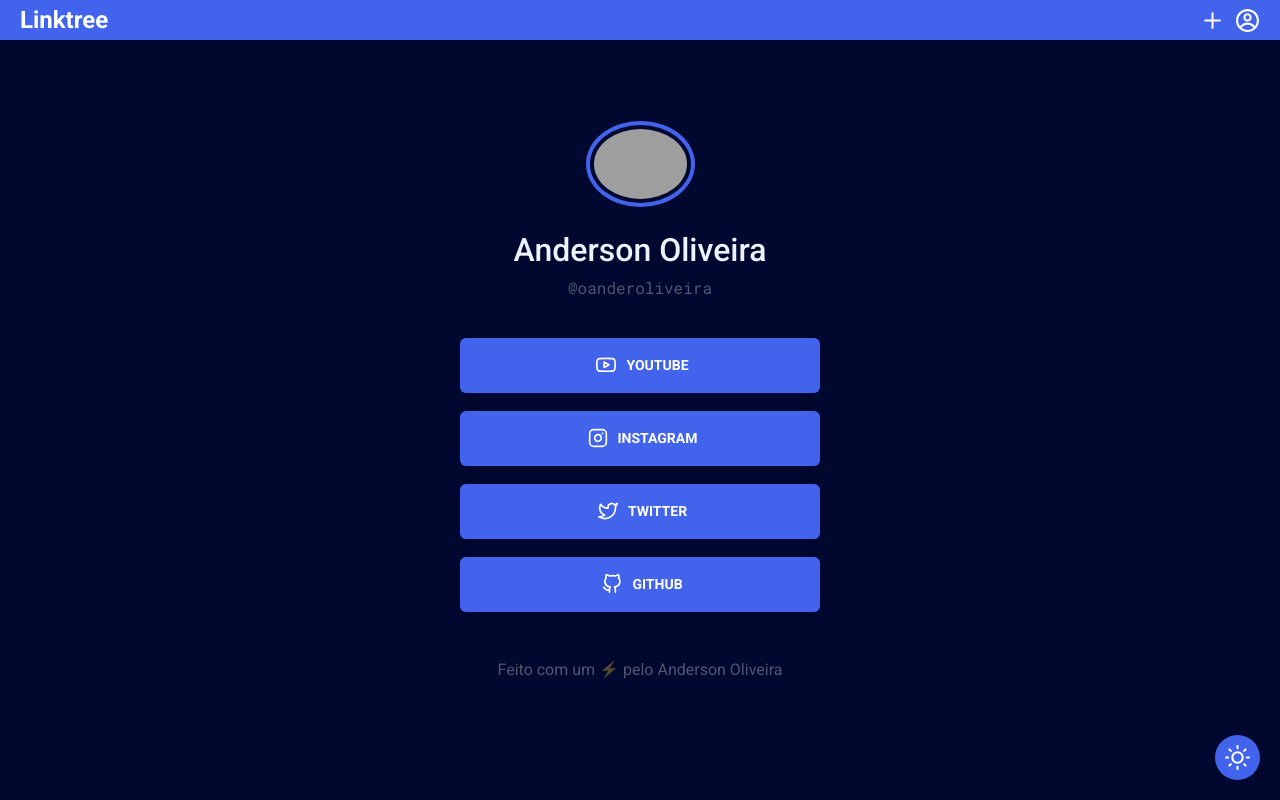
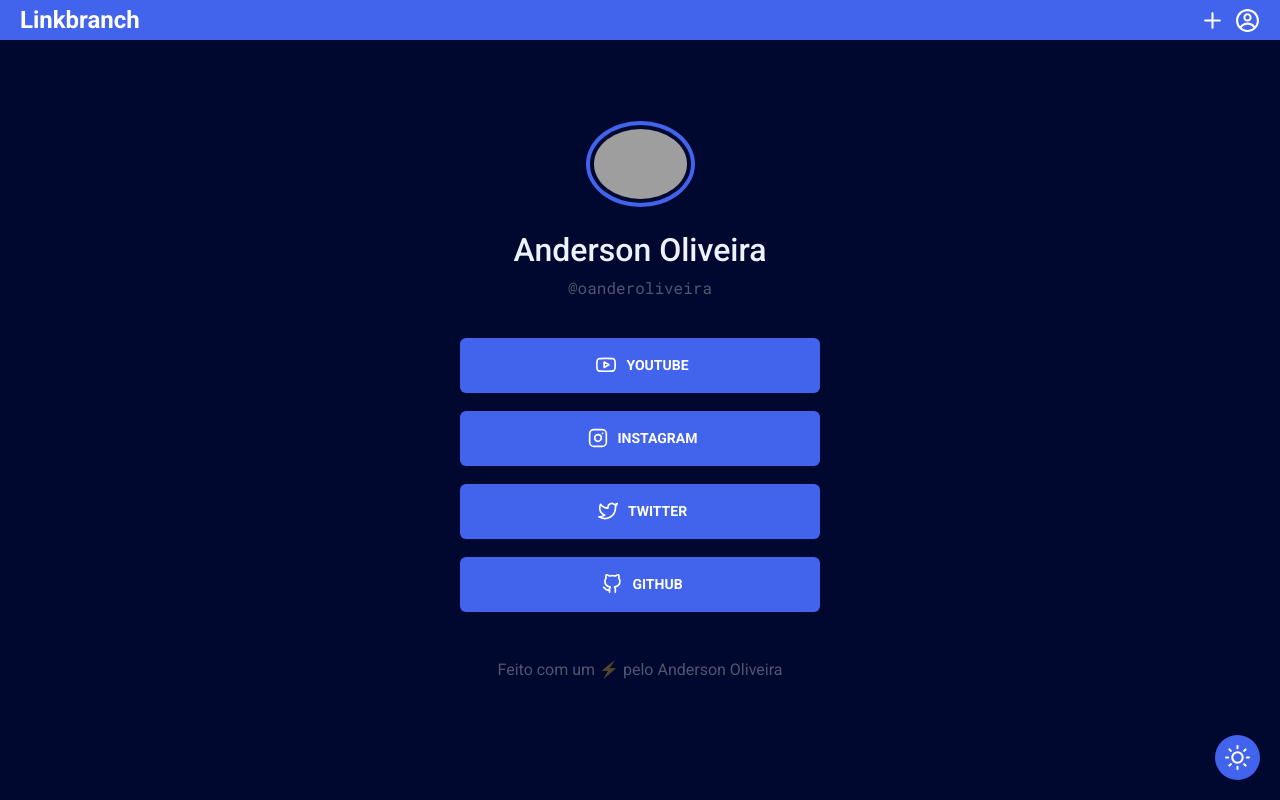
Before and after one commit to andersamuel/maratona-explorer-2, a React (Vite) app: page / in a window 1280 px wide. Built offline with nearby package versions, Linux system fonts and the light colour scheme; grey boxes are pictures that could not be loaded.

Commit message:
Update index.tsx

```diff
--- a/src/components/navbar/index.tsx
+++ b/src/components/navbar/index.tsx
@@ -5,7 +5,7 @@
 export const Navbar: React.FC = () => {
   return (
     <Container>
-      <h1>Linktree</h1>
+      <h1>Linkbranch</h1>
       <div>
         <MoreIcon />
         <ProfileIcon />
```
